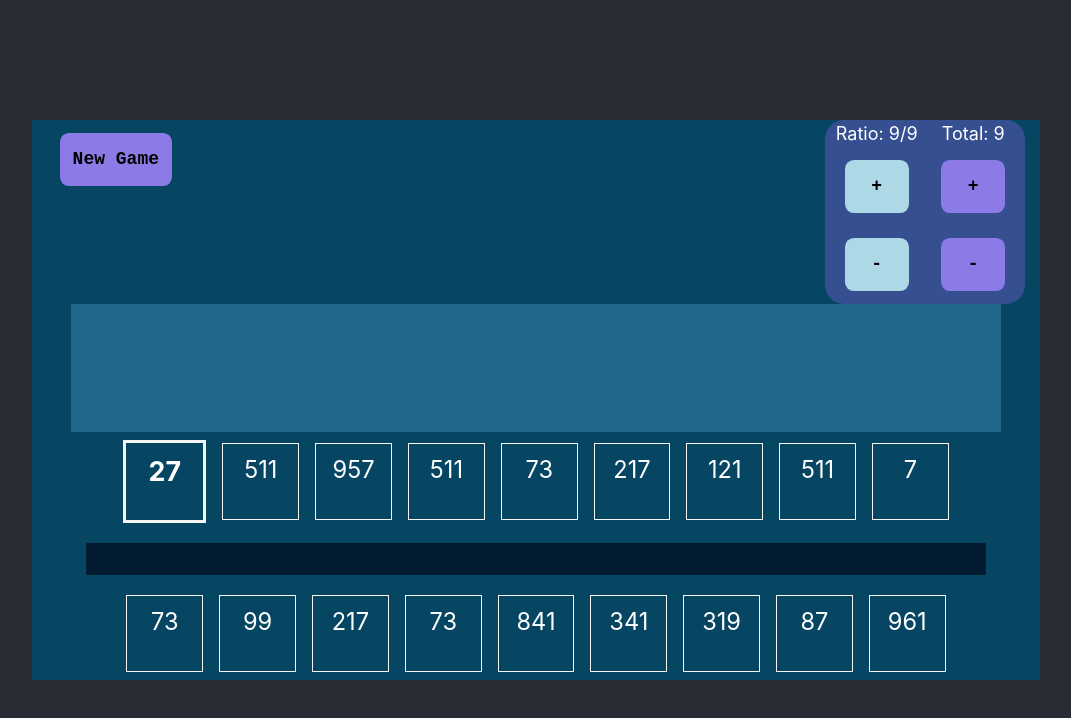
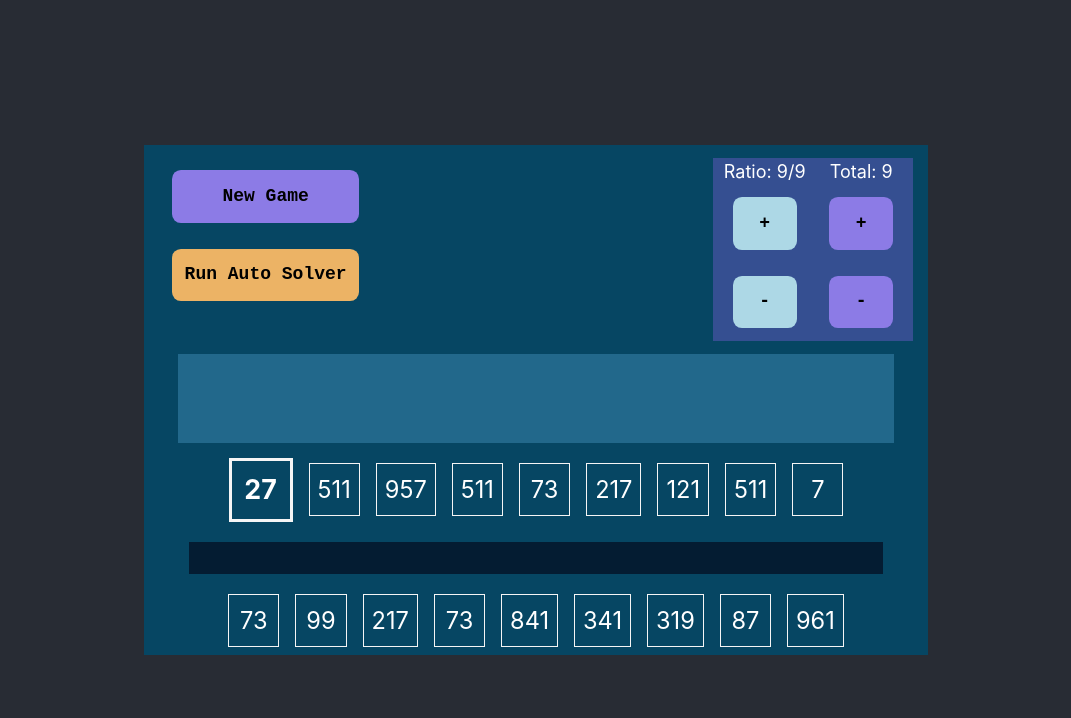
Before and after one commit to ymilkessa/matching-with-ff-app, a React (Create React App) app: page / in a window 1280 px wide. Shown: the top 718 px of the page, without its empty margins (104-1175 px from the left). Built offline with nearby package versions, Linux system fonts and the light colour scheme.

Commit message:
Auto solver added. Need to check why it is sometimes so slow for 6+ sized set matchings

```diff
--- a/src/components/Controls/Controls.css
+++ b/src/components/Controls/Controls.css
@@ -1,11 +1,14 @@
 .Control-box {
   font-size: calc(10px + 1vmin);
   width: 100%;
+  margin-top: 1vmax;
+  margin-bottom: 0.5vmax;
 }
 
-.left-button {
+.left-buttons {
   display: flex;
   justify-content: center;
+  flex-direction: column;
   float: left;
 }
 
@@ -14,7 +17,6 @@
   flex-direction: row;
   justify-content: space-evenly;
   background-color: rgb(53, 79, 145);
-  border-radius: 1.5vmax;
   float: right;
   min-width: 25vmin;
   max-width: 25vmax;
--- a/src/components/Controls/Controls.tsx
+++ b/src/components/Controls/Controls.tsx
@@ -8,11 +8,13 @@ import {
 } from "../../logic/stateUpdaters/gameSizeSlice";
 import "./Controls.css";
 import {
+  addSolution,
   clearAllMatchings,
   unmatchBoxes,
 } from "../../logic/stateUpdaters/matchingsSlice";
 import { range } from "lodash";
 import { BoxLocation } from "../NumberBox/types";
+import { matchCoprimesWithFF } from "../../ffSolver/solverInterface/interface";
 
 export enum SET_CHANGE_MARKERS {
   IncreaseMarker = "+",
@@ -49,7 +51,8 @@ const changeOverallSize = (
 
 const Controls = () => {
   const dispatch = useDispatch();
-  let gameSettings = useSelector((state: RootState) => state.gameSettings);
+  const gameSettings = useSelector((state: RootState) => state.gameSettings);
+  const arraySlice = useSelector((state: RootState) => state.sets);
 
   const startNewGame = (settings: GameSize) => {
     dispatch(clearAllMatchings(undefined));
@@ -79,6 +82,7 @@ const Controls = () => {
     const newSettings = changeSizeOfSetA(updateType, gameSettings);
     if (newSettings) {
       // First unmatch items beyond the new index to avoid errors
+      if (newSettings.setASize < gameSettings.setASize) {
         const removedBoxes = range(
           newSettings.setASize,
           gameSettings.setASize
@@ -86,6 +90,7 @@ const Controls = () => {
           return { row: 0, index } as BoxLocation;
         });
         dispatch(unmatchBoxes(removedBoxes));
+      }
       dispatch(changeNumberOfPairs(newSettings));
     }
   };
@@ -99,14 +104,28 @@ const Controls = () => {
     }
   };
 
+  const matchWithFF = () => {
+    const setA = arraySlice.setA.slice(0, gameSettings.setASize);
+    const setB = arraySlice.setB;
+    const solution = matchCoprimesWithFF({ setA, setB });
+    dispatch(addSolution(solution));
+  };
+
   return (
     <div className="Control-box">
-      <div className="left-button">
+      <div className="left-buttons">
         <div>
           <Button
             text="New Game"
             action={() => startNewGame(gameSettings)}
             classNames={["reddish-blue"]}
+          />
+        </div>
+        <div>
+          <Button
+            text="Run Auto Solver"
+            action={() => matchWithFF()}
+            classNames={["pale-orange"]}
           />
         </div>
       </div>
--- a/src/components/GameContainer/GameContainer.css
+++ b/src/components/GameContainer/GameContainer.css
@@ -1,25 +1,25 @@
 @media (min-aspect-ratio: 7/5) {
   /* fix for very wide screens */
   .fixed-width {
-    width: 126vh;
+    width: 98vh;
   }
 }
 
 @media (max-aspect-ratio: 7/5) {
   /* expand proportionally for wide screens */
   .fixed-width {
-    width: 90vw;
+    width: 70vw;
   }
 }
 
 @media (max-aspect-ratio: 1/1) {
   /* Fix for narrowing screens */
   .fixed-width {
-    width: 90vh;
+    width: 70vh;
   }
 }
 
-@media (max-aspect-ratio: 9/10) {
+@media (max-aspect-ratio: 7/10) {
   /* Shrink proportionally if screen narrower than a 10:9 height to width */
   .fixed-width {
     width: 100vw;
--- a/src/components/NumberBox/NumberBox.css
+++ b/src/components/NumberBox/NumberBox.css
@@ -3,8 +3,8 @@
   font-size: calc(10px + 1.7vmin);
   padding: 1vmin;
   margin: 1vmin;
-  min-width: 6vmax;
-  min-height: 6vmax;
+  min-width: 4vmax;
+  min-height: 4vmax;
 }
 
 .number-box-neutral {
@@ -15,8 +15,8 @@
   border: solid whitesmoke 0.3vmax;
   font-size: calc(10px + 2.1vmin);
   font-weight: bold;
-  min-width: 6.5vmax;
-  min-height: 6.5vmax;
+  min-width: 5vmax;
+  min-height: 5vmax;
 }
 
 .number-box-temp-error {
--- a/src/components/NumberRow/NumberRow.tsx
+++ b/src/components/NumberRow/NumberRow.tsx
@@ -6,7 +6,7 @@ import "./NumberRow.css";
 import { NumberBoxArgs } from "../NumberBox/types";
 import { NumberRowArgs } from "./types";
 import { SET_NUMBERS } from "../../logic/constants";
-import { max } from "lodash";
+import { min } from "lodash";
 import { Coloring } from "../../logic/interfaceUtils/coloring";
 
 let coloringScheme: Coloring | null = null;
@@ -16,7 +16,7 @@ const NumberRow = ({ row }: NumberRowArgs) => {
   const { setASize, setBSize } = useSelector(
     (state: RootState) => state.gameSettings
   );
-  const gameSize = max([setASize, setBSize]) ?? setBSize; // (appeasing typescript here)
+  const gameSize = min([setASize, setBSize]) ?? setBSize; // (appeasing typescript here)
   if (!coloringScheme) {
     coloringScheme = new Coloring(gameSize);
   } else if (coloringScheme.getNumberOfOptions() !== gameSize) {
@@ -49,7 +49,12 @@ const NumberRow = ({ row }: NumberRowArgs) => {
   // Now add the unique colorings for the matchings...
   const { arrayOfMatches } = useSelector((state: RootState) => state.matchings);
 
-  console.log(`YOFTI-LOGS: ArrayOfMatches\n${JSON.stringify(arrayOfMatches)}`);
+  console.log(
+    `YOFTI-LOGS: Numbers\n${JSON.stringify(row === 0 ? setA : setB)}`
+  );
+  console.log(
+    `YOFTI-LOGS: Settings\n${JSON.stringify({ setASize, setBSize })}`
+  );
   for (let k = 0; k < arrayOfMatches.length; k++) {
     const matchedItemIndex = arrayOfMatches[k][row];
     numberParams[matchedItemIndex].matchColor =
--- a/src/components/StatusBoard/StatusBoard.css
+++ b/src/components/StatusBoard/StatusBoard.css
@@ -1,5 +1,7 @@
 .Status-board {
   width: 100%;
+  margin-top: 0.5vmax;
+  margin-bottom: 0.5vmax;
 }
 
 .inner-status-board {
@@ -8,7 +10,7 @@
   width: 95%;
   margin: auto;
   float: center;
-  height: 10vmax;
+  height: 7vmax;
   overflow-y: scroll;
   align-items: left;
 }
--- a/src/components/StatusBoard/StatusBoard.tsx
+++ b/src/components/StatusBoard/StatusBoard.tsx
@@ -18,6 +18,7 @@ import { numbersAreCoprime } from "../../logic/utils";
 // import { generateSets } from "../../logic/stateUpdaters/arraySlice";
 // import { GameSize } from "../../logic/stateUpdaters/gameSizeSlice";
 import { BoxLocation } from "../NumberBox/types";
+import { min } from "lodash";
 
 type SelectionSnapshot = {
   selection: BoxLocation | null;
@@ -124,9 +125,7 @@ const StatusBoard = () => {
   }
 
   let textToDisplay = [];
-  if (arrayOfMatches.length === setASize) {
-    textToDisplay.push(<h2>Done!</h2>);
-  } else {
+
   for (let k = 0; k < arrayOfMatches.length; k++) {
     const num1 = setA[arrayOfMatches[k][0]];
     const num2 = setB[arrayOfMatches[k][1]];
@@ -137,6 +136,8 @@ const StatusBoard = () => {
       </span>
     );
   }
+  if (arrayOfMatches.length === min([setASize, setBSize])) {
+    textToDisplay.push(<h2>Done!</h2>);
   }
 
   return (
--- a/src/logic/interfaceUtils/coloring.tsx
+++ b/src/logic/interfaceUtils/coloring.tsx
@@ -11,16 +11,21 @@ export class Coloring {
     // colorA: number[] = [32, 144, 160],
     // colorB: number[] = [32, 120, 255]
     colorA: number[] = [160, 220, 32],
-    colorB: number[] = [220, 160, 32]
+    colorB: number[] = [250, 160, 32]
   ) {
     this.colorA = colorA;
     this.colorB = colorB;
 
     this.colorDelta = [];
-    for (let i = 0; i < 3; i++) {
-      this.colorDelta.push(
-        floor((this.colorB[i] - this.colorA[i]) / numOfOptions)
-      );
+    if (numOfOptions > 1) {
+      const numOfGaps = numOfOptions - 1;
+      for (let i = 0; i < 3; i++) {
+        this.colorDelta.push(
+          floor((this.colorB[i] - this.colorA[i]) / numOfGaps)
+        );
+      }
+    } else {
+      this.colorDelta = [0, 0, 0];
     }
     this.numOfOptions = numOfOptions;
   }
--- a/src/logic/stateUpdaters/matchingsSlice.ts
+++ b/src/logic/stateUpdaters/matchingsSlice.ts
@@ -57,6 +57,19 @@ export const matchingsSlice = createSlice({
       const newArrayOfMatches = [...state.arrayOfMatches];
       newArrayOfMatches.push([itemA.index, itemB.index]);
       state.arrayOfMatches = [...newArrayOfMatches];
+    },
+    /**
+     * Directly add the given matchings to the state, over-writing any matchings
+     * that exist before.
+     */
+    addSolution: (state, action) => {
+      const { setAMatches, setBMatches, arrayOfMatches } =
+        action.payload as MatchingRecords;
+      if (setAMatches && setBMatches) {
+        state.setAMatches = [...setAMatches];
+        state.setBMatches = [...setBMatches];
+        state.arrayOfMatches = [...arrayOfMatches];
+      }
     },
     clearAllMatchings: (state, action) => {
       if (state.setAMatches && state.setBMatches) {
@@ -144,6 +157,7 @@ export const matchingsSlice = createSlice({
 
 export const {
   addMatching,
+  addSolution,
   clearAllMatchings,
   removeMatching,
   unmatchBox,
```
Lines whose indentation alone changed are shown as unchanged.
